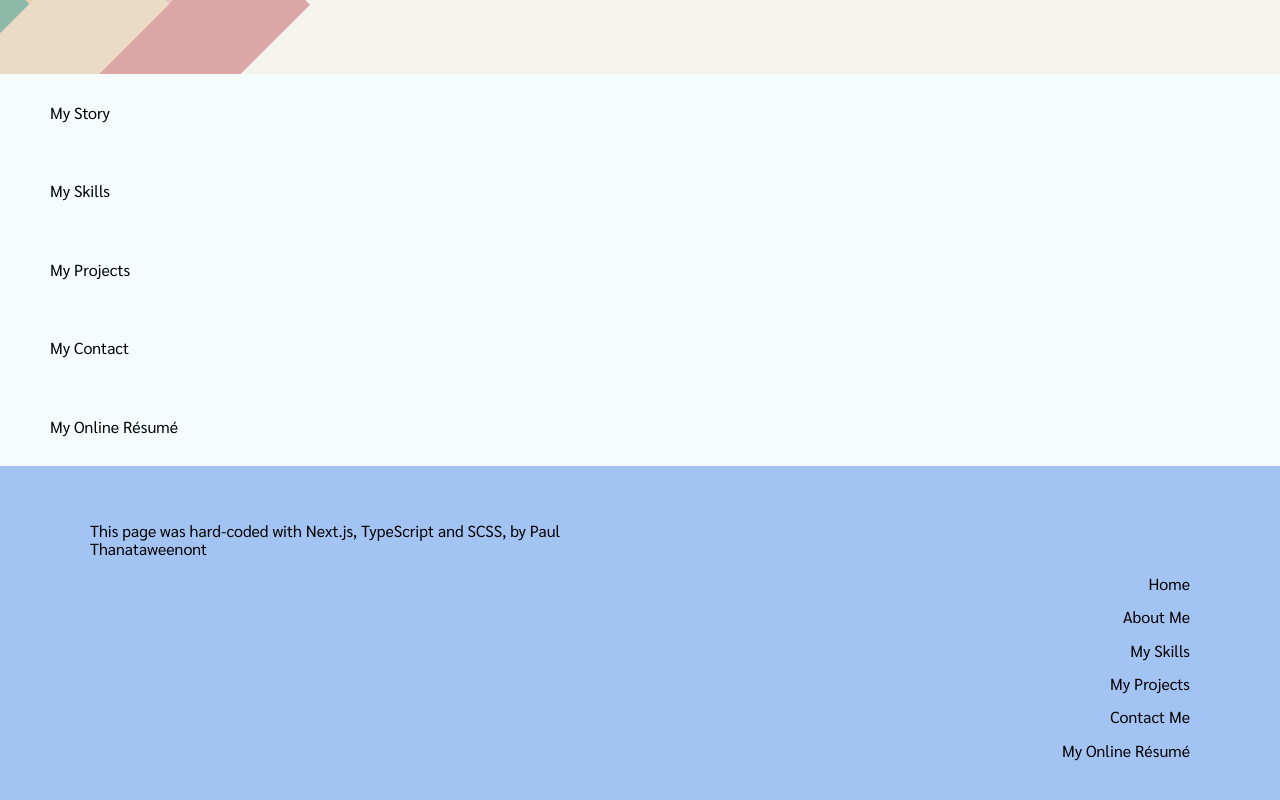
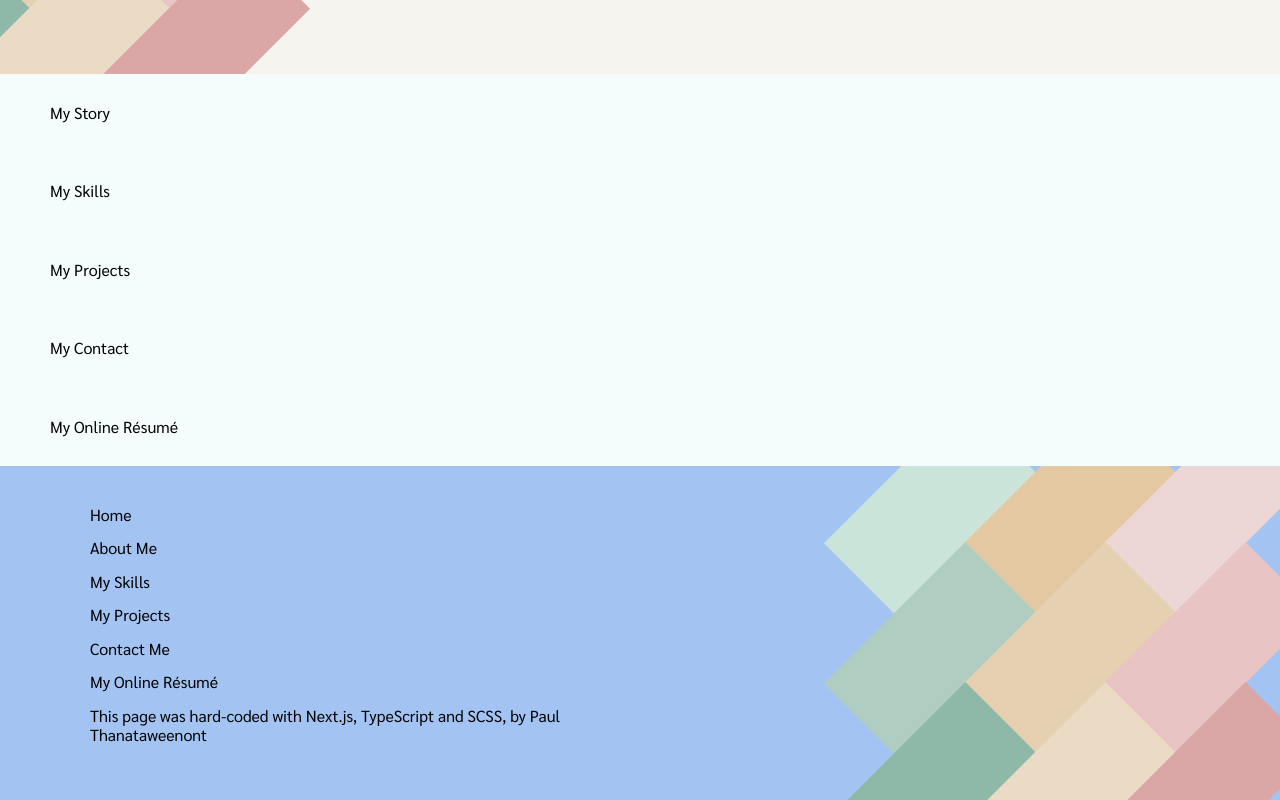
Before and after one commit to PaulRGU2014/kru-paul-2023-website, a Next.js app in the folder frontend/: page / in a window 1280 px wide. Shown: the part 276-1076 px from the top of the page. Built offline with nearby package versions, Linux system fonts and the light colour scheme.

Commit message:
Adding bricks to footer

```diff
--- a/frontend/src/components/Footer/Footer.module.scss
+++ b/frontend/src/components/Footer/Footer.module.scss
@@ -6,11 +6,22 @@
     justify-content: space-between;
     background-color: $blue-purple;
     // color: $black;
-    padding: 40px 60px;
+}
+
+.wrapper{
+    width: 100%;
+    height: auto;
+    position: relative;
+    overflow: hidden;
+    display: flex;
+    align-items: center
 }
 
 .inner{
-    @include centered ($max-width)
+    @include centered ($max-width);
+    position: relative;
+    overflow: hidden;
+    padding: 40px 60px;
 }
 
 .link_wrapper {
@@ -18,8 +29,31 @@
     flex-direction: column;
     gap: 15px;
     a{
-        text-align: right;
+        text-align: left;
         // color: #fff;
+    }
+}
+
+.bricks{
+    display: flex;
+    flex-wrap: wrap;
+    justify-content: flex-end;
+    position: absolute;
+    right: 0;
+    width: 545px;
+    min-height: 350px;
+    height: 100%;
+    row-gap: 40px;
+    &_each{
+        width: 200px;
+        height: 100px;
+        transform: rotate(-45deg);
+        margin: 0 -30px;;
+        opacity: 0;
+        [data-in-view=true] &{
+            opacity: 1;
+            transition: all 1s $ease-out-quint;
+        }
     }
 }
 
--- a/frontend/src/components/Footer/Footer.tsx
+++ b/frontend/src/components/Footer/Footer.tsx
@@ -1,13 +1,24 @@
 import Link from 'next/link';
 import styles from './Footer.module.scss';
+
+const colorArray = ["#CAE4DA", "#E4C8A2", "#EDD6D6", "#B0CDC2", "#E6D0B2", "#E8C4C4", "#8EB8A8", "#EBDAC4", "#DBA6A6"]
 
 export default function Footer() {
     return (
         <footer className={styles.component}>
+            <div className={styles.wrapper}>
+                <div className={styles.bricks}>
+                    {colorArray.map((item, index) => (
+                        <div className={styles.bricks_each}
+                            key={index}
+                            style={{
+                                backgroundColor: item,
+                                transitionDelay: `${Math.random() * 300 + 500}ms`
+                            }}
+                        ></div>
+                    ))}
+                </div>
                 <div className={styles.inner}>
-                <p className={styles.disclaimer}>
-                    This page was hard-coded with Next.js, TypeScript and SCSS, by Paul Thanataweenont
-                </p>
                     <div className={styles.link_wrapper}>
                         <Link href="/">Home</Link>
                         <Link href="/about-me">About Me</Link>
@@ -16,6 +27,10 @@ export default function Footer() {
                         <Link href="/contact">Contact Me</Link>
                         <Link href="/online-resume">My Online Résumé</Link>
                     </div>
+                    <p className={styles.disclaimer}>
+                        This page was hard-coded with Next.js, TypeScript and SCSS, by Paul Thanataweenont
+                    </p>
+                </div>
             </div>
         </footer>
     )
--- a/frontend/src/scss/global.scss
+++ b/frontend/src/scss/global.scss
@@ -28,7 +28,7 @@ body{
 
 h2 {
     font-family: "Roboto", sans-serif;
-    font-size: 64px !important;
+    font-size: 56px !important;
     margin: 0 0 20px 0 !important;
     font-weight: 700;
     text-transform: uppercase;
```
Lines whose indentation alone changed are shown as unchanged.
